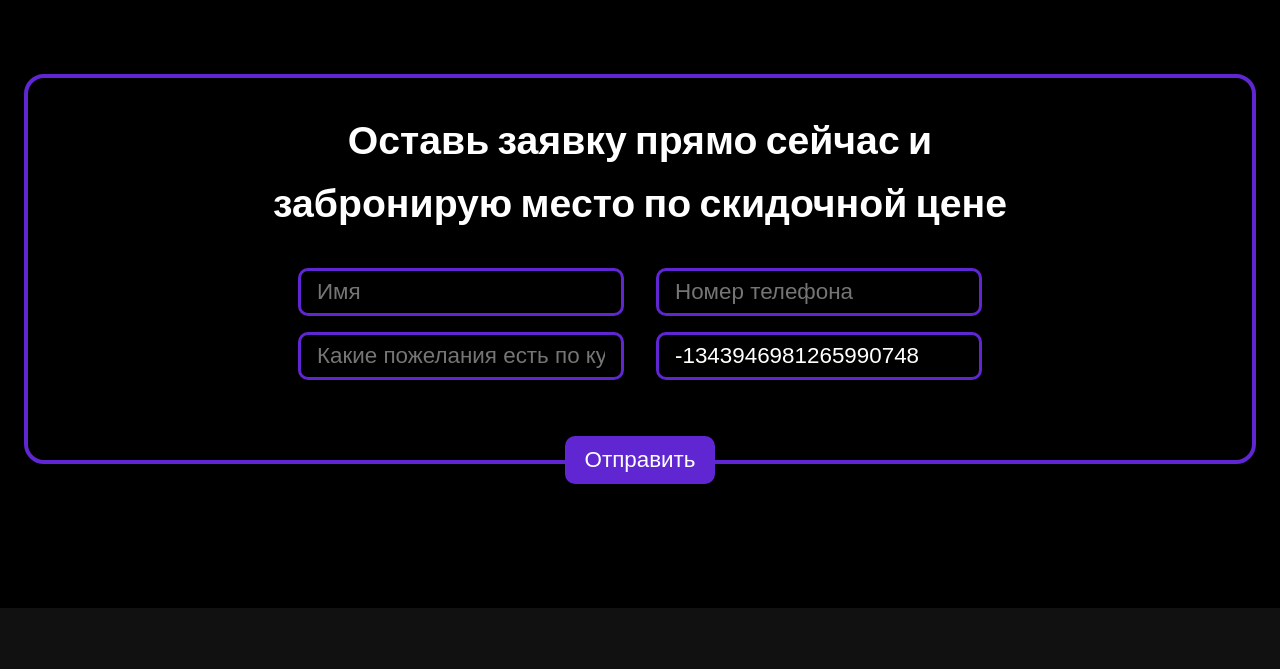
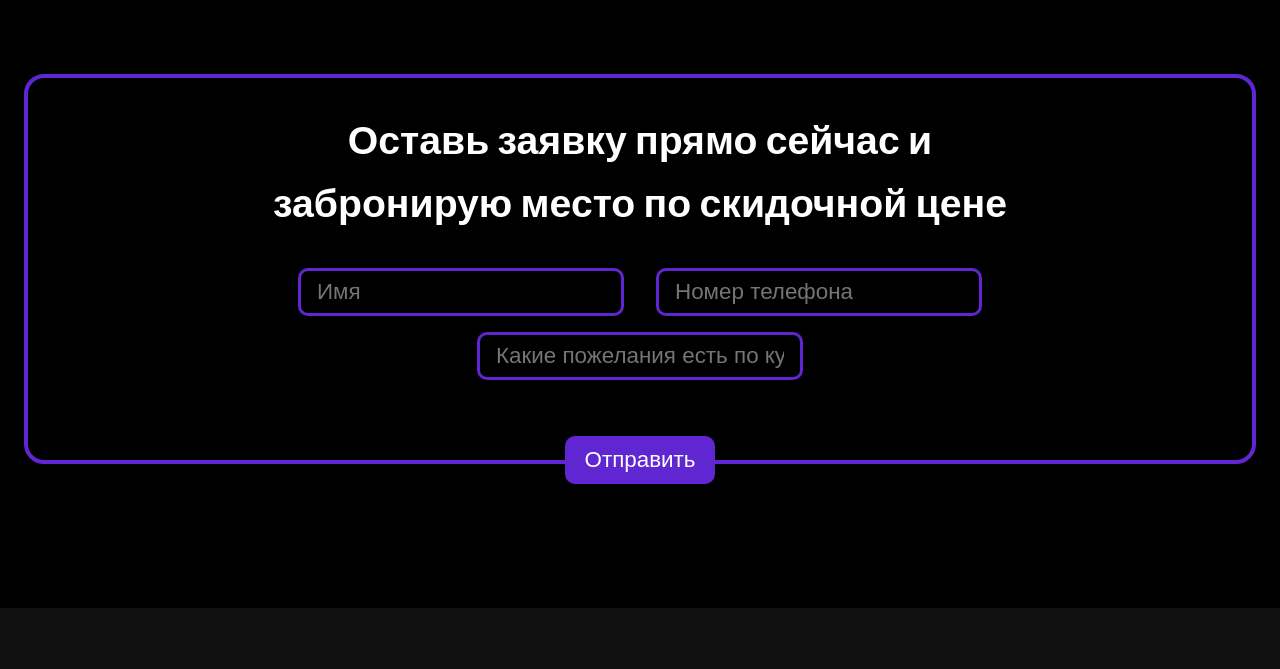
Before and after one commit to smarts-uz/insight, a plain HTML site: page index.html in a window 1280 px wide. Shown: the part 5519-6188 px from the top of the page. Drawn offline with nearby package versions, Linux system fonts and the light colour scheme.

Commit message:
Update index.html

```diff
--- a/index.html
+++ b/index.html
@@ -298,7 +298,7 @@
         </div>
 
     <input type="hidden" name="fvv" value="1">
-    <input type="number" name="fbzx" value="-1343946981265990748">
+    <input type="hidden" name="fbzx" value="-1343946981265990748">
     <input type="hidden" name="pageHistory" value="0">
     <input class="btn btn-primary" type="submit" value="Отправить">
 </form>
```
